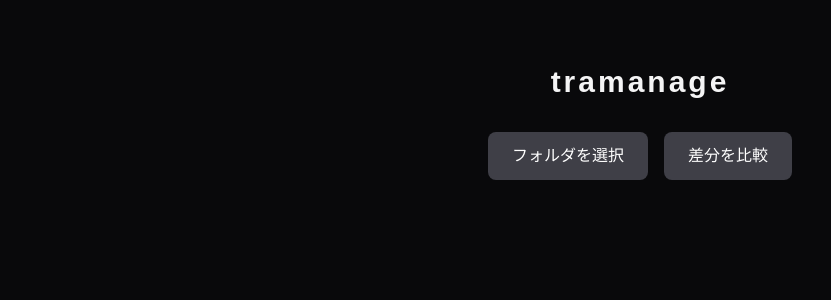
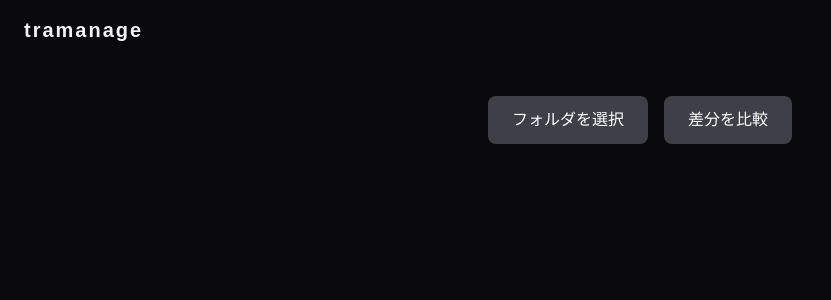
Before and after one commit to andooo26/tramanage, a Next.js app: page / in a window 1280 px wide. Shown: the top 300 px of the page, without its empty margins (0-831 px from the left). Built offline with nearby package versions, Linux system fonts and the light colour scheme.

Commit message:
ヘッダーをコンポーネントへ分割

```diff
--- a/src/app/page.tsx
+++ b/src/app/page.tsx
@@ -1,4 +1,6 @@
 "use client";
+
+import Header from "@/components/Header";
 
 import { useState } from "react";
 
@@ -197,8 +199,8 @@ export default function Home() {
   }
 
   return (
-    <div className="min-h-screen bg-zinc-950 text-zinc-100 flex flex-col items-center py-16 px-6">
-      <h1 className="text-3xl font-bold mb-8 tracking-widest">tramanage</h1>
+    <div className="min-h-screen bg-zinc-950 text-zinc-100 flex flex-col items-center pt-24 pb-16 px-6">
+      <Header />
 
       <div className="flex gap-4 mb-10">
         <button
--- /dev/null
+++ b/src/components/Header.tsx
@@ -0,0 +1,7 @@
+export default function Header() {
+  return (
+    <header className="fixed top-0 left-0 w-full px-6 py-4 bg-zinc-950 z-10">
+      <h1 className="text-xl font-bold tracking-widest">tramanage</h1>
+    </header>
+  );
+}
```
